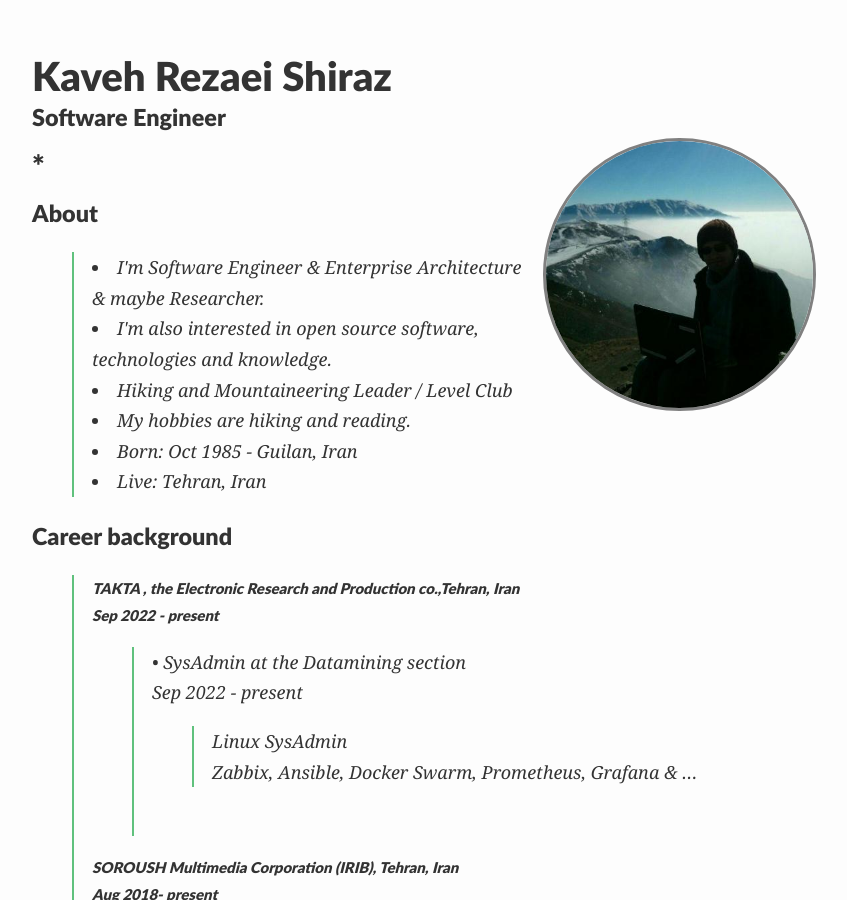
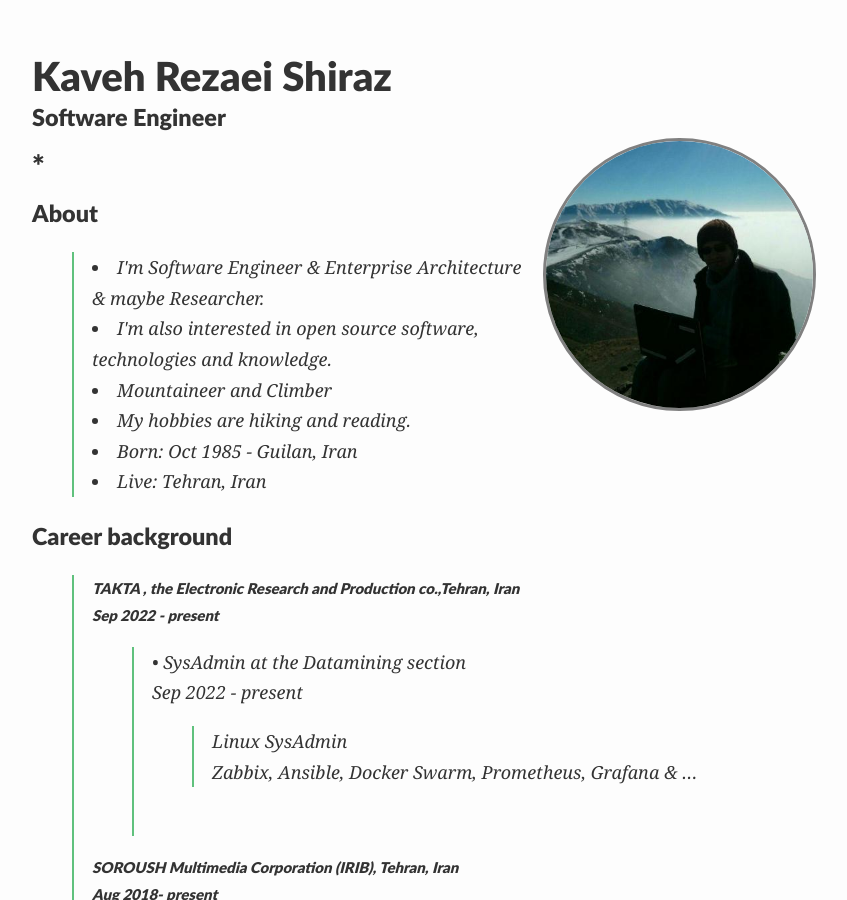
Before and after one commit to KavehRS/website, a Jekyll site: the page built from index.md, in a window 1280 px wide and 900 px high. Shown: the whole window, without its empty margins (208-1055 px from the left). Built offline with Jekyll 4.4.1, drawn with Linux system fonts in a browser that asks for light colours; nearby versions of some CDN libraries; our own code applies the rules of GitHub Pages for plain Markdown files.

Commit message:
Update index.md

```diff
--- a/index.md
+++ b/index.md
@@ -14,7 +14,7 @@ published: true
  <li> I'm Software Engineer & Enterprise Architecture <br>
  & maybe Researcher.</li>
  <li> I'm also interested in open source software, technologies and knowledge. </li>
- <li> Hiking and Mountaineering Leader / Level Club </li>
+ <li> Mountaineer and Climber </li>
   <li> My hobbies are hiking and reading.</li>
  <li> Born: Oct 1985 - Guilan, Iran </li>
  <li> Live: Tehran, Iran </li></blockquote>
@@ -129,8 +129,7 @@ published: true
 ###### Science and Technology Community<br>
 >
 >
->
->
+
 #####  • DerakhtKaran NGO <br>
 ###### • •	 Executive Board Member (Dec 2013 - Jan 2015) <br>
 ###### Civil Rights and Social Action Community<br>
```
